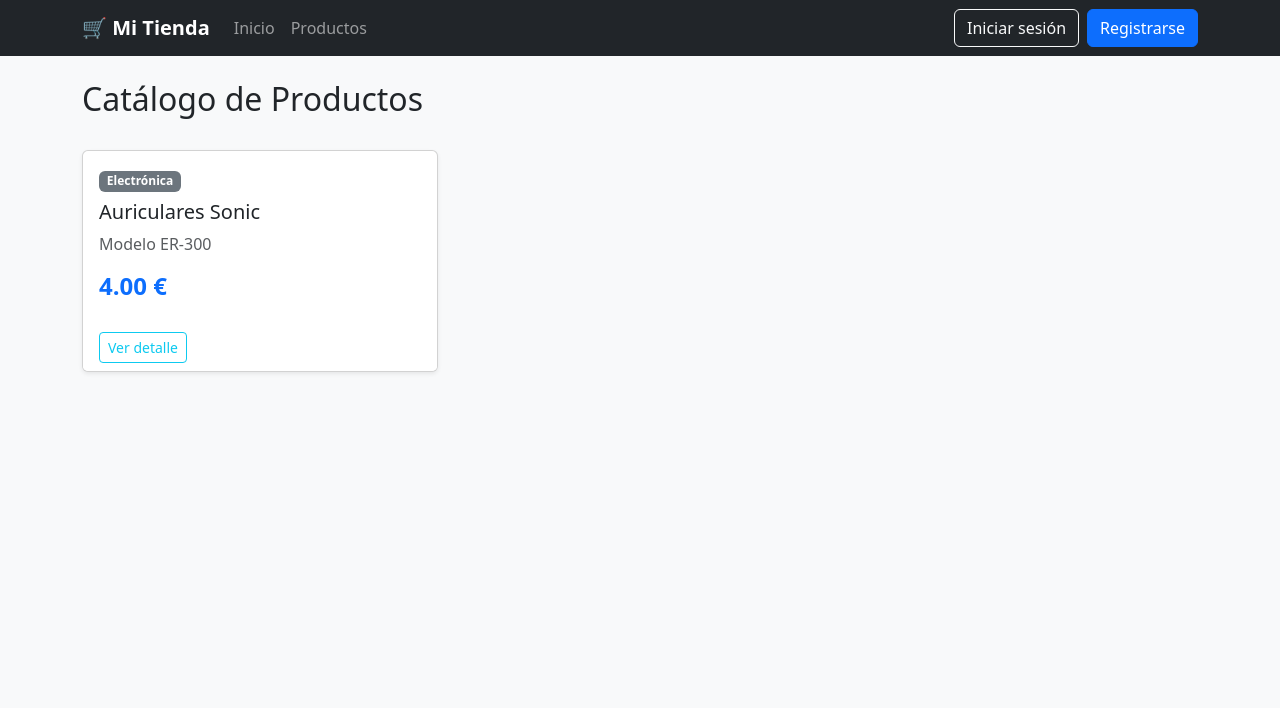
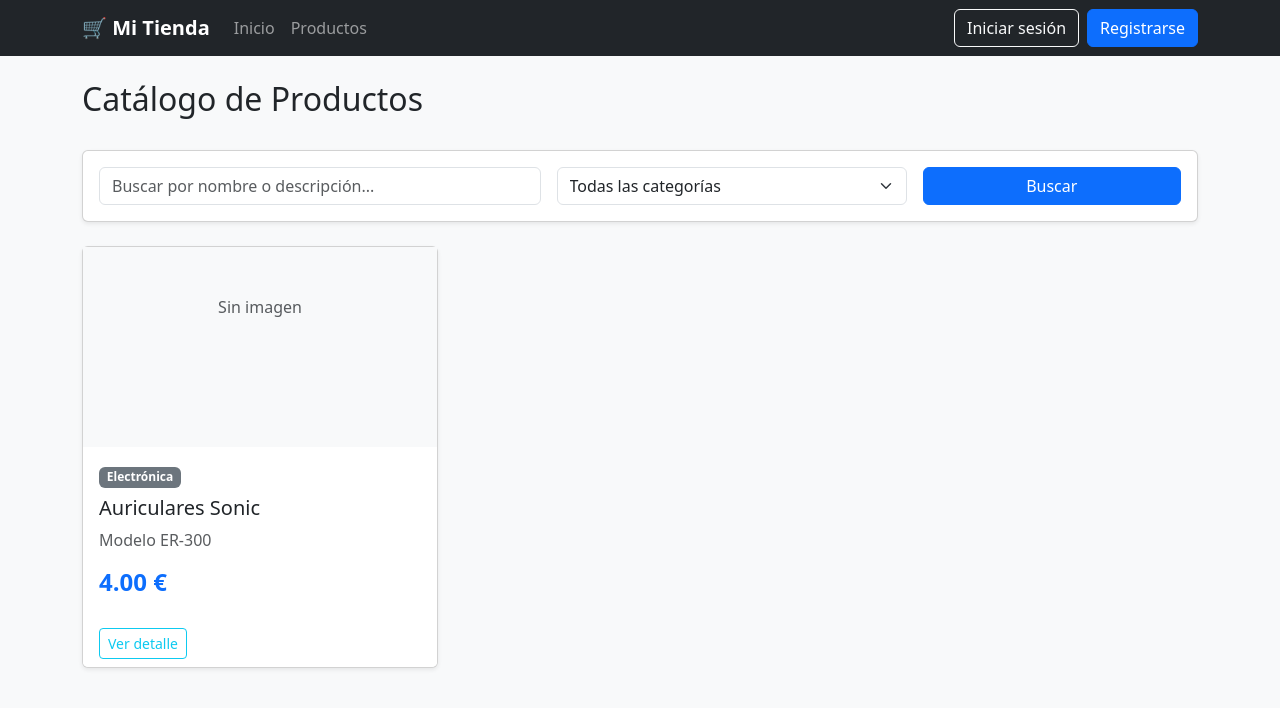
Before and after one commit to mmesab/UF2406ED01, a Django app: page /productos/ in a window 1280 px wide. Shown: the top 708 px of the page. Run offline with Django 4.2, Linux system fonts and the light colour scheme; data comes from the database, SQL or seed files in the repository.

Commit message:
feat: Tercera parte del proyecto

```diff
--- a/productos/forms.py
+++ b/productos/forms.py
@@ -14,9 +14,7 @@ class RegistroForm(UserCreationForm):
     def clean_email(self):
         email = self.cleaned_data.get("email")
         if User.objects.filter(email__iexact=email).exists():
-            raise forms.ValidationError(
-                "Ya existe un usuario con este correo electrónico."
-            )
+            raise forms.ValidationError("Ya existe un usuario con este correo electrónico.")
         return email
 
 
@@ -29,4 +27,4 @@ class CategoriaForm(forms.ModelForm):
 class ProductoForm(forms.ModelForm):
     class Meta:
         model = Producto
-        fields = ["nombre", "descripcion", "precio", "categoria"]
+        fields = ["nombre", "descripcion", "precio", "categoria", "imagen"]  # <-- Se añade imagen
--- a/productos/models.py
+++ b/productos/models.py
@@ -1,9 +1,9 @@
 from django.db import models
+
 
 class Categoria(models.Model):
     nombre = models.CharField(max_length=100)
-    descripcion = models.TextField(blank=True)
-    fecha_creacion = models.DateTimeField(auto_now_add=True)
+    descripcion = models.TextField(blank=True, null=True)
 
     def __str__(self):
         return self.nombre
@@ -11,13 +11,10 @@ class Categoria(models.Model):
 
 class Producto(models.Model):
     nombre = models.CharField(max_length=150)
-    descripcion = models.TextField(blank=True)
+    descripcion = models.TextField(blank=True, null=True)
     precio = models.DecimalField(max_digits=10, decimal_places=2)
-    categoria = models.ForeignKey(
-        Categoria,
-        on_delete=models.CASCADE,
-        related_name="productos"
-    )
+    categoria = models.ForeignKey(Categoria, on_delete=models.CASCADE, related_name="productos")
+    imagen = models.ImageField(upload_to="productos/", blank=True, null=True)  # <-- Nuevo campo
     fecha_creacion = models.DateTimeField(auto_now_add=True)
 
     def __str__(self):
--- a/productos/views.py
+++ b/productos/views.py
@@ -1,7 +1,9 @@
 from django.contrib.auth.decorators import login_required
 from django.contrib.auth import login
-from django.contrib import messages  # <-- Importamos el módulo de mensajes
+from django.contrib import messages
 from django.shortcuts import render, redirect, get_object_or_404
+from django.core.paginator import Paginator
+from django.db.models import Q
 from .models import Categoria, Producto
 from .forms import RegistroForm, CategoriaForm, ProductoForm
 
@@ -43,11 +45,7 @@ def categoria_crear(request):
             return redirect("categoria_lista")
     else:
         form = CategoriaForm()
-    return render(
-        request,
-        "categorias/formulario.html",
-        {"form": form, "titulo": "Nueva categoría"}
-    )
+    return render(request, "categorias/formulario.html", {"form": form, "titulo": "Nueva categoría"})
 
 
 @login_required
@@ -61,11 +59,7 @@ def categoria_editar(request, pk):
             return redirect("categoria_lista")
     else:
         form = CategoriaForm(instance=categoria)
-    return render(
-        request,
-        "categorias/formulario.html",
-        {"form": form, "titulo": "Editar categoría"}
-    )
+    return render(request, "categorias/formulario.html", {"form": form, "titulo": "Editar categoría"})
 
 
 @login_required
@@ -76,66 +70,76 @@ def categoria_eliminar(request, pk):
         categoria.delete()
         messages.warning(request, f"La categoría '{nombre}' ha sido eliminada.")
         return redirect("categoria_lista")
-    return render(
-        request,
-        "categorias/eliminar.html",
-        {"categoria": categoria}
-    )
+    return render(request, "categorias/eliminar.html", {"categoria": categoria})
 
 
-# --- CRUD PRODUCTOS ---
+# --- CRUD PRODUCTOS CON BÚSQUEDA Y PAGINACIÓN ---
 
 def producto_lista(request):
-    productos = Producto.objects.select_related("categoria")
+    query = request.GET.get("q", "")
+    categoria_id = request.GET.get("categoria", "")
+
+    productos = Producto.objects.select_related("categoria").order_by("-id")
+
+    # Filtro por término de búsqueda
+    if query:
+        productos = productos.filter(
+            Q(nombre__icontains=query) | Q(descripcion__icontains=query)
+        )
+
+    # Filtro por categoría
+    if categoria_id:
+        productos = productos.filter(categoria_id=categoria_id)
+
+    # Paginación (6 productos por página)
+    paginator = Paginator(productos, 6)
+    page_number = request.GET.get("page")
+    page_obj = paginator.get_page(page_number)
+
+    categorias = Categoria.objects.all()
+
     return render(
         request,
         "productos/lista.html",
-        {"productos": productos}
+        {
+            "page_obj": page_obj,
+            "categorias": categorias,
+            "query": query,
+            "categoria_id": categoria_id,
+        },
     )
 
 
 def producto_detalle(request, pk):
     producto = get_object_or_404(Producto, pk=pk)
-    return render(
-        request,
-        "productos/detalle.html",
-        {"producto": producto}
-    )
+    return render(request, "productos/detalle.html", {"producto": producto})
 
 
 @login_required
 def producto_crear(request):
     if request.method == "POST":
-        form = ProductoForm(request.POST)
+        form = ProductoForm(request.POST, request.FILES)  # <-- Soporte para imágenes
         if form.is_valid():
             form.save()
             messages.success(request, "Producto registrado correctamente.")
             return redirect("producto_lista")
     else:
         form = ProductoForm()
-    return render(
-        request,
-        "productos/formulario.html",
-        {"form": form, "titulo": "Nuevo producto"}
-    )
+    return render(request, "productos/formulario.html", {"form": form, "titulo": "Nuevo producto"})
 
 
 @login_required
 def producto_editar(request, pk):
     producto = get_object_or_404(Producto, pk=pk)
     if request.method == "POST":
-        form = ProductoForm(request.POST, instance=producto)
+        form = ProductoForm(request.POST, request.FILES, instance=producto)  # <-- Soporte para imágenes
         if form.is_valid():
             form.save()
             messages.info(request, "Producto actualizado correctamente.")
             return redirect("producto_lista")
     else:
         form = ProductoForm(instance=producto)
-    return render(
-        request,
-        "productos/formulario.html",
-        {"form": form, "titulo": "Editar producto"}
-    )
+    return render(request, "productos/formulario.html", {"form": form, "titulo": "Editar producto"})
 
 
 @login_required
@@ -146,8 +150,4 @@ def producto_eliminar(request, pk):
         producto.delete()
         messages.warning(request, f"El producto '{nombre}' ha sido eliminado.")
         return redirect("producto_lista")
-    return render(
-        request,
-        "productos/eliminar.html",
-        {"producto": producto}
-    )
+    return render(request, "productos/eliminar.html", {"producto": producto})
--- a/templates/productos/lista.html
+++ b/templates/productos/lista.html
@@ -10,14 +10,47 @@
     {% endif %}
 </div>
 
-<div class="row row-cols-1 row-cols-md-3 g-4">
-    {% for prod in productos %}
+<!-- Formulario de Búsqueda y Filtro -->
+<div class="card mb-4 shadow-sm">
+    <div class="card-body">
+        <form method="get" class="row g-3">
+            <div class="col-md-5">
+                <input type="text" name="q" class="form-control" placeholder="Buscar por nombre o descripción..." value="{{ query }}">
+            </div>
+            <div class="col-md-4">
+                <select name="categoria" class="form-select">
+                    <option value="">Todas las categorías</option>
+                    {% for cat in categorias %}
+                        <option value="{{ cat.id }}" {% if categoria_id|stringformat:"s" == cat.id|stringformat:"s" %}selected{% endif %}>
+                            {{ cat.nombre }}
+                        </option>
+                    {% endfor %}
+                </select>
+            </div>
+            <div class="col-md-3 d-flex gap-2">
+                <button type="submit" class="btn btn-primary w-100">Buscar</button>
+                {% if query or categoria_id %}
+                    <a href="{% url 'producto_lista' %}" class="btn btn-outline-secondary">Limpiar</a>
+                {% endif %}
+            </div>
+        </form>
+    </div>
+</div>
+
+<!-- Lista de Productos -->
+<div class="row row-cols-1 row-cols-md-3 g-4 mb-4">
+    {% for prod in page_obj %}
         <div class="col">
             <div class="card h-100 shadow-sm">
+                {% if prod.imagen %}
+                    <img src="{{ prod.imagen.url }}" class="card-img-top" alt="{{ prod.nombre }}" style="height: 200px; object-fit: cover;">
+                {% else %}
+                    <div class="bg-light text-center py-5 text-muted" style="height: 200px;">Sin imagen</div>
+                {% endif %}
                 <div class="card-body">
                     <span class="badge bg-secondary mb-2">{{ prod.categoria.nombre }}</span>
                     <h5 class="card-title">{{ prod.nombre }}</h5>
-                    <p class="card-text text-muted">{{ prod.descripcion|truncatewords:15 }}</p>
+                    <p class="card-text text-muted">{{ prod.descripcion|truncatewords:12 }}</p>
                     <h4 class="text-primary fw-bold">{{ prod.precio }} €</h4>
                 </div>
                 <div class="card-footer bg-white border-top-0 d-flex justify-content-between align-items-center">
@@ -33,8 +66,41 @@
         </div>
     {% empty %}
         <div class="col-12">
-            <div class="alert alert-info text-center">No hay productos disponibles.</div>
+            <div class="alert alert-info text-center">No se encontraron productos con los criterios de búsqueda.</div>
         </div>
     {% endfor %}
 </div>
+
+<!-- Paginación -->
+{% if page_obj.has_other_pages %}
+    <nav class="d-flex justify-content-center">
+        <ul class="pagination">
+            {% if page_obj.has_previous %}
+                <li class="page-item">
+                    <a class="page-link" href="?page={{ page_obj.previous_page_number }}&q={{ query }}&categoria={{ categoria_id }}">Anterior</a>
+                </li>
+            {% else %}
+                <li class="page-item disabled"><span class="page-link">Anterior</span></li>
+            {% endif %}
+
+            {% for num in page_obj.paginator.page_range %}
+                {% if page_obj.number == num %}
+                    <li class="page-item active"><span class="page-link">{{ num }}</span></li>
+                {% else %}
+                    <li class="page-item">
+                        <a class="page-link" href="?page={{ num }}&q={{ query }}&categoria={{ categoria_id }}">{{ num }}</a>
+                    </li>
+                {% endif %}
+            {% endfor %}
+
+            {% if page_obj.has_next %}
+                <li class="page-item">
+                    <a class="page-link" href="?page={{ page_obj.next_page_number }}&q={{ query }}&categoria={{ categoria_id }}">Siguiente</a>
+                </li>
+            {% else %}
+                <li class="page-item disabled"><span class="page-link">Siguiente</span></li>
+            {% endif %}
+        </ul>
+    </nav>
+{% endif %}
 {% endblock %}
--- a/tienda/settings.py
+++ b/tienda/settings.py
@@ -129,3 +129,8 @@ LOGOUT_REDIRECT_URL = "login"
 # Configuración de email para desarrollo (consola)
 EMAIL_BACKEND = "django.core.mail.backends.console.EmailBackend"
 DEFAULT_FROM_EMAIL = "no-reply@tienda.com"
+
+import os
+
+MEDIA_URL = '/media/'
+MEDIA_ROOT = os.path.join(BASE_DIR, 'media')
--- a/tienda/urls.py
+++ b/tienda/urls.py
@@ -1,8 +1,13 @@
 from django.contrib import admin
 from django.urls import path, include
+from django.conf import settings
+from django.conf.urls.static import static
 
 urlpatterns = [
-    path('admin/', admin.site.urls),
+    path("admin/", admin.site.urls),
+    path("accounts/", include("django.contrib.auth.urls")),
     path("", include("productos.urls")),
-    path("accounts/", include("django.contrib.auth.urls")),
 ]
+
+if settings.DEBUG:
+    urlpatterns += static(settings.MEDIA_URL, document_root=settings.MEDIA_ROOT)
```
Also changed, not shown: templates/productos/formulario.html (+8 -1 lines), db.sqlite3, productos/migrations/0002_remove_categoria_fecha_creacion_producto_imagen_and_more.py (added).
